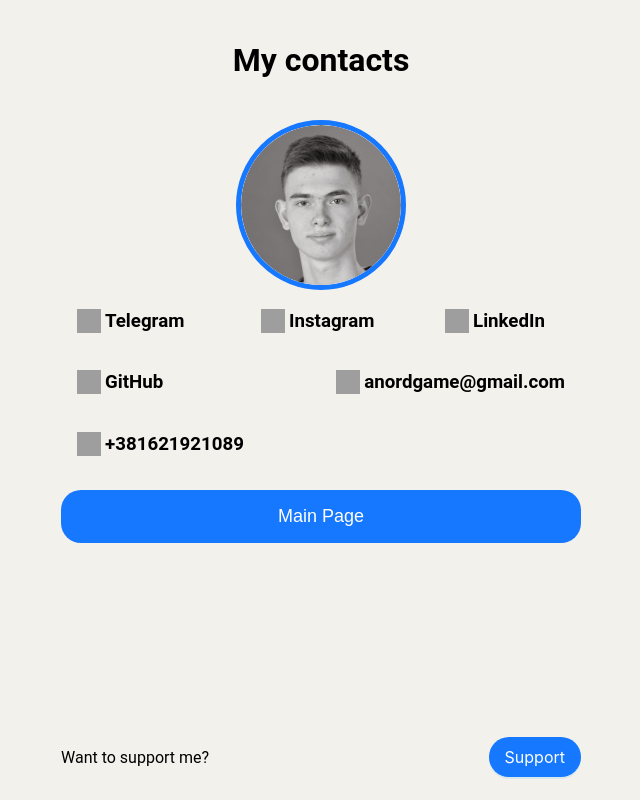
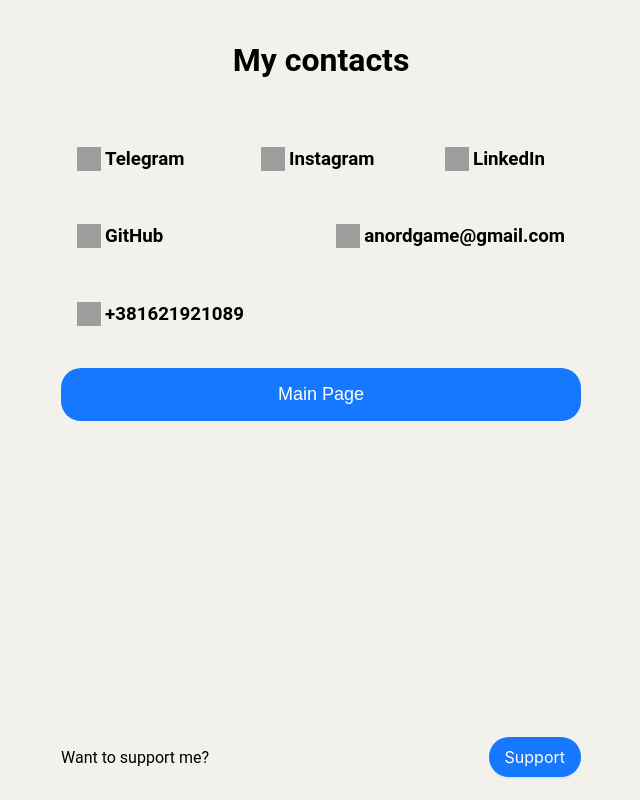
Before and after one commit to CnoLvaN/ijustseen-profile, a Next.js app: page /contacts in a window 1280 px wide. Shown: the whole page, without its empty margins (319-959 px from the left). Built offline with nearby package versions, Linux system fonts and the light colour scheme; grey boxes are pictures that could not be loaded.

Commit message:
without me

```diff
--- a/src/app/base.module.scss
+++ b/src/app/base.module.scss
@@ -140,7 +140,7 @@
 }
 .contact {
   min-width: 120px;
-  padding: 0 16px;
+  padding: 8px 16px;
 }
 
 .contactLink {
--- a/src/app/contacts/page.tsx
+++ b/src/app/contacts/page.tsx
@@ -1,6 +1,5 @@
-import Image from "next/image";
 import styles from "../base.module.scss";
-import { Button, Typography } from "antd";
+import { Typography } from "antd";
 import cn from "classnames";
 
 export default function Home() {
@@ -9,10 +8,6 @@
     <main>
       <div className={cn(styles.tittle)}>
         <h1>My contacts</h1>
-      </div>
-
-      <div className={styles.img}>
-        <Image src="/me.png" width={160} height={160} alt="me" />
       </div>
 
       <div className={cn(styles.contacts)}>
```
